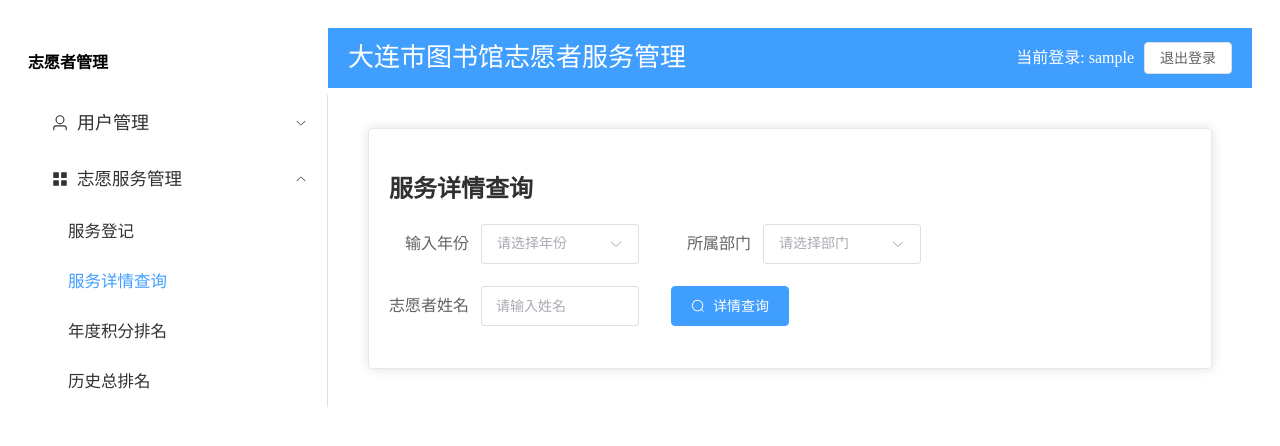
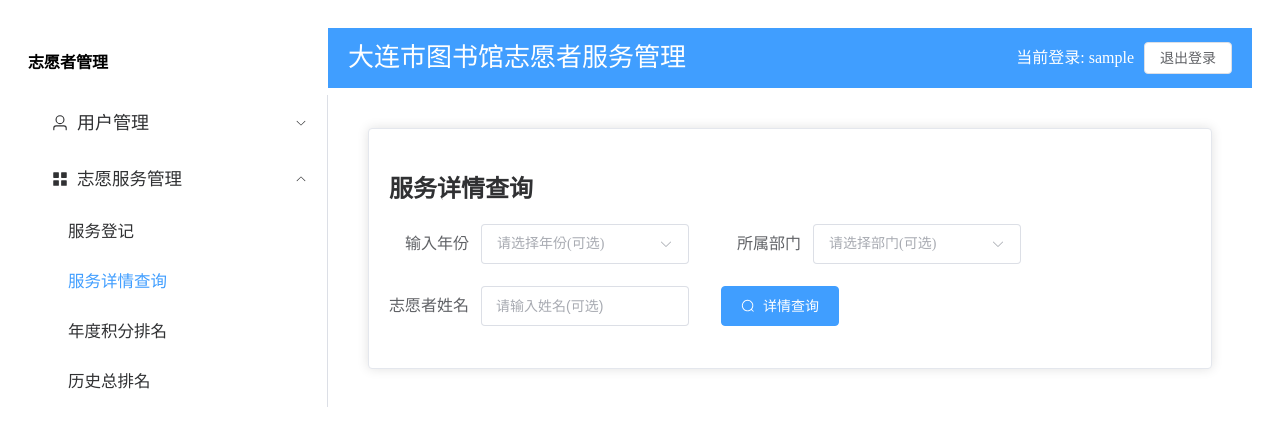
Before and after one commit to daliuding/volunteer-system, a Vue app in the folder frontend/: page /service-query-year in a window 1280 px wide. Shown: the top 446 px of the page. Built offline with nearby package versions, Linux system fonts and the light colour scheme; sample sign-in values are in the browser's storage.

Commit message:
small modifications to ServiceQueryYearName.vue
Add "(可选)" to the placeholders of the select and input components.

Signed-off-by: Liu Jing <liujing522@163.com>

```diff
--- a/frontend/src/views/dashboard/ServiceQueryYearName.vue
+++ b/frontend/src/views/dashboard/ServiceQueryYearName.vue
@@ -2,10 +2,10 @@
   <el-card>
     <h2>服务详情查询</h2>
       <el-form :inline="true"  label-width="auto"  @submit.native.prevent size="large" >
-          <el-form-item label="输入年份" style="width: 250px;">
+          <el-form-item label="输入年份" style="width: 300px;">
             <el-select
               v-model="selectedYear"
-              placeholder="请选择年份"
+              placeholder="请选择年份(可选)"
               clearable
             >
               <el-option label="2026" value="2026" />
@@ -15,10 +15,10 @@
               <el-option label="2022" value="2022" />
             </el-select>
           </el-form-item>
-          <el-form-item label="所属部门" style="width: 250px;">
+          <el-form-item label="所属部门" style="width: 300px;">
             <el-select
               v-model="selectedDepartment"
-              placeholder="请选择部门"
+              placeholder="请选择部门(可选)"
               clearable
             >
               <el-option label="数图中心" value="数图中心" />
@@ -28,10 +28,10 @@
               <el-option label="总服务台" value="总服务台" />
             </el-select>
           </el-form-item>
-          <el-form-item label="志愿者姓名" style="width: 250px;">
+          <el-form-item label="志愿者姓名" style="width: 300px;">
             <el-input
               v-model="selectedVolunteer"
-              placeholder="请输入姓名"
+              placeholder="请输入姓名(可选)"
               clearable
             ></el-input>
           </el-form-item>
```
